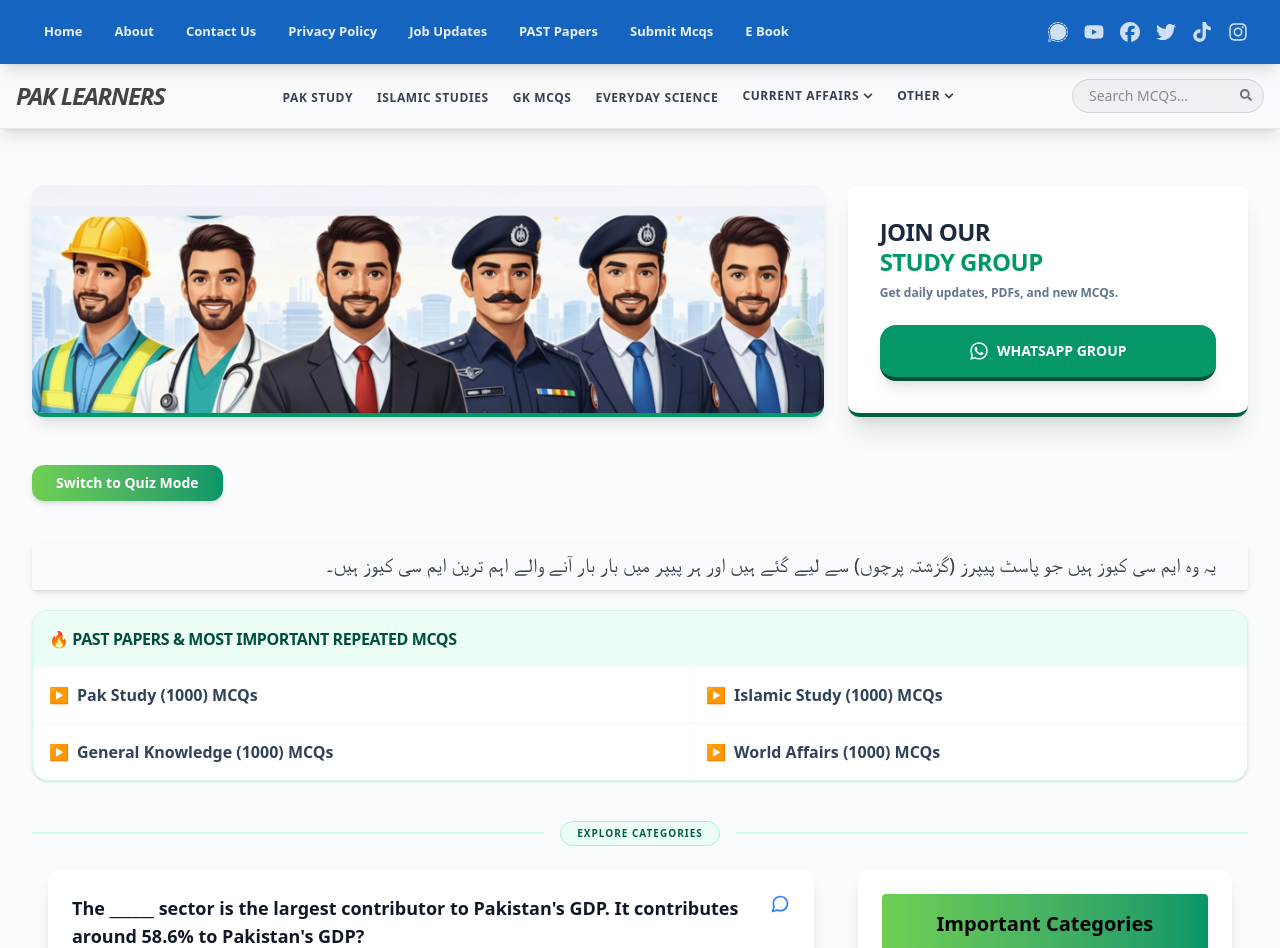
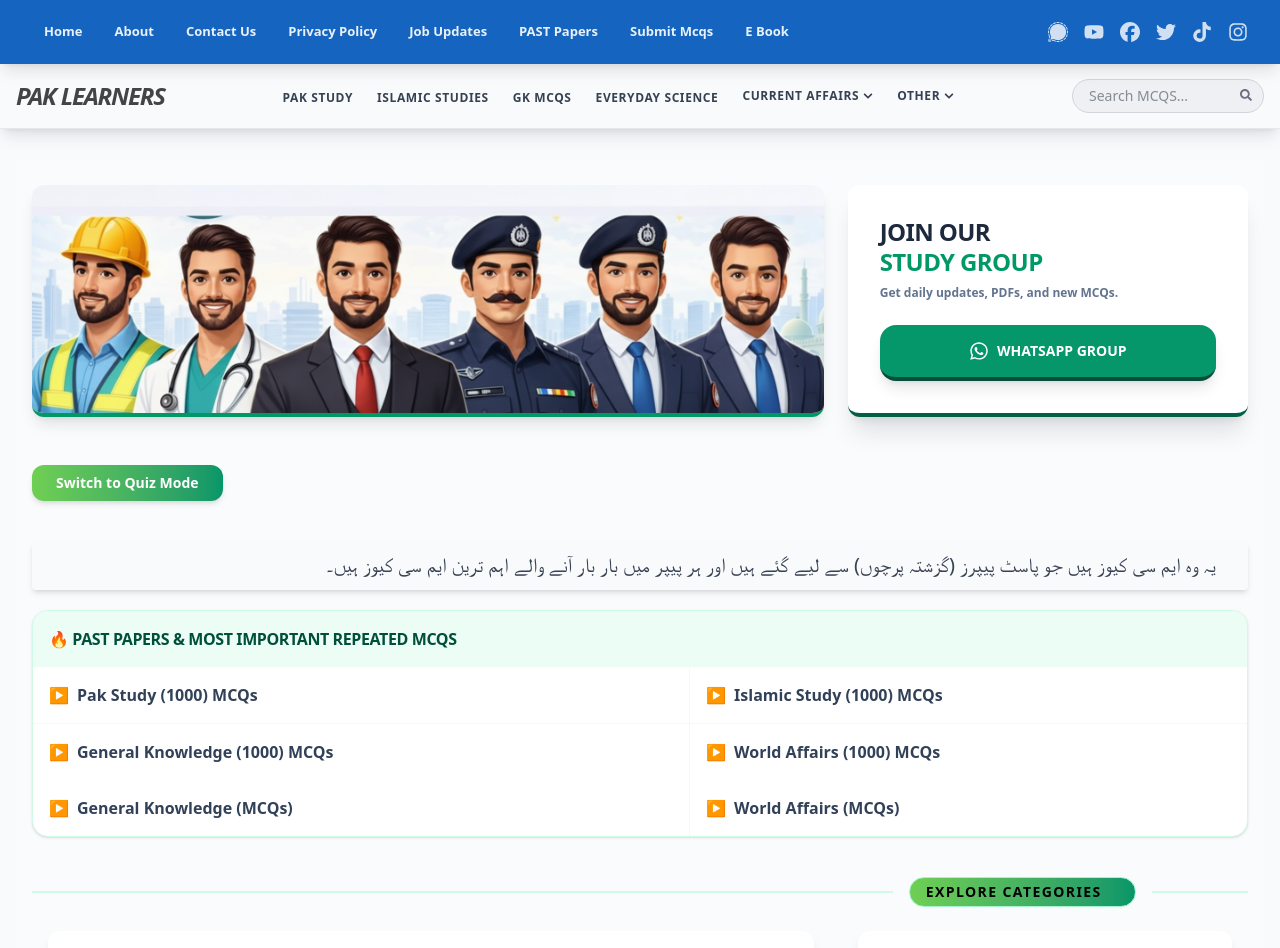
Before and after one commit to nabilroghani/PAK_MCQS, a React (Vite) app: page / in a window 1280 px wide. Shown: the top 948 px of the page. Built offline with nearby package versions, Linux system fonts and the light colour scheme.

Commit message:
2 changes done at feb

```diff
--- a/src/Components/MCQsPageTemplate.jsx
+++ b/src/Components/MCQsPageTemplate.jsx
@@ -2,7 +2,6 @@ import React from "react";
 import { Link, useNavigate } from "react-router-dom";
 import { FaRegEdit, FaPlayCircle } from "react-icons/fa";
 import MCQs_cart_RightSide from "../Components/MCQs_cart_RightSide";
-import MCQs_Cart_leftSide from "../Components/MCQs_Cart_leftSide";
 
 const MCQsPageTemplate = ({
   title,
--- a/src/pages/Home.jsx
+++ b/src/pages/Home.jsx
@@ -111,17 +111,37 @@ export default function Home() {
                   </Link>
                 </td>
               </tr>
+              <tr>
+                <td className="p-4 hover:bg-emerald-50 transition-colors">
+                  <Link
+                    to="#"
+                    className="text-slate-700 font-bold hover:text-emerald-600 flex items-center gap-2"
+                  >
+                    <span className="text-emerald-500">▶</span> General
+                    Knowledge (MCQs)
+                  </Link>
+                </td>
+                <td className="p-4 hover:bg-emerald-50 transition-colors border-l border-emerald-50">
+                  <Link
+                    to="#"
+                    className="text-slate-700 font-bold hover:text-emerald-600 flex items-center gap-2"
+                  >
+                    <span className="text-emerald-500">▶</span> World Affairs
+                    (MCQs)
+                  </Link>
+                </td>
+              </tr>
             </tbody>
           </table>
         </div>
 
         {/* --- Category Header --- */}
-        <div className="flex items-center gap-4 mb-6">
-          <div className="h-[2px] flex-1 bg-emerald-100"></div>
-          <span className="text-emerald-800 font-black uppercase tracking-widest text-[10px] bg-emerald-50 px-4 py-1 rounded-full border border-emerald-200">
+        <div className="flex items-center justify-end gap-4 mb-6 ">
+          <div className="h-[2px] w-[90%] bg-emerald-100"></div>
+          <span className=" w-70 font-black uppercase tracking-widest text-sm bg-emerald-50 px-4 py-1 rounded-full border border-emerald-200 bg-gradient-to-r from-[#6FCF53] to-[#059669] hover:from-[#5eb845] hover:to-[#047857] text-black hover:text-white">
             Explore Categories
           </span>
-          <div className="h-[2px] flex-1 bg-emerald-100"></div>
+          <div className="h-[2px] w-[10%] bg-emerald-100"></div>
         </div>
 
         {/* --- MCQs List --- */}
--- a/src/pages/dropdownPages/Biology.jsx
+++ b/src/pages/dropdownPages/Biology.jsx
@@ -4,7 +4,7 @@ import MCQPageLayout from "../../Layout/MCQPageLayout";
 export default function Biology() {
   return (
     <MCQPageLayout
-      title="General Knowledge MCQs"
+      title=" Knowledge MCQs"
       image="https://pakmcqs.com/wp-content/uploads/2017/10/General-Knowledge-mcqs-PakMcqs.com_-1024x538.jpg.webp"
       description="General Knowledge MCQs consists of World Geography, Atmosphere, Science & Literature..."
     />
```
